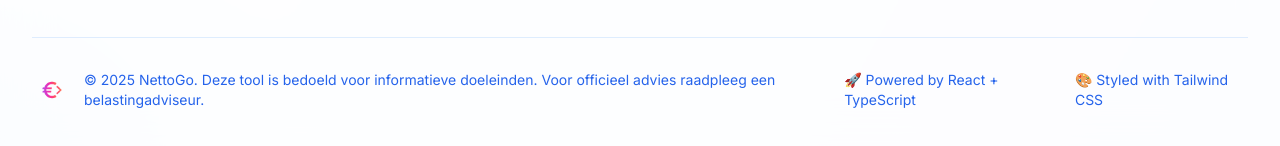
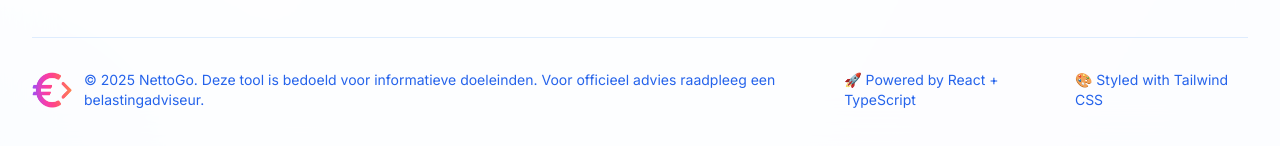
Before and after one commit to ibrahim-beny/NettoGo, a React (Vite) app: page / in a window 1280 px wide. Shown: the part 2124-2270 px from the top of the page. Built offline with nearby package versions, Linux system fonts and the light colour scheme.

Commit message:
Replace NettoGo logo with new image asset in Layout component for updated branding

```diff
--- a/src/components/Layout.tsx
+++ b/src/components/Layout.tsx
@@ -1,4 +1,5 @@
 import React from 'react';
+import logoImage from '../assets/uitgesneden_logo.png';
 
 interface LayoutProps {
   children: React.ReactNode;
@@ -87,7 +88,7 @@ export const Layout: React.FC<LayoutProps> = ({ children }) => {
             <div className="flex flex-col md:flex-row justify-between items-center space-y-4 md:space-y-0">
               <div className="flex items-center space-x-3">
                 <img
-                  src="/NettoGo_logo.png"
+                  src={logoImage}
                   alt="NettoGo Logo"
                   className="w-10 h-10 object-contain"
                 />
```
